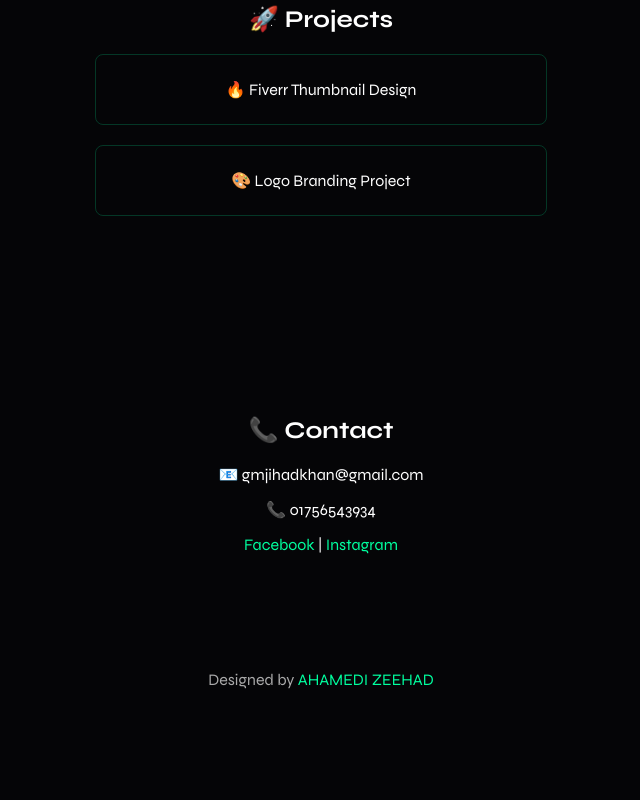
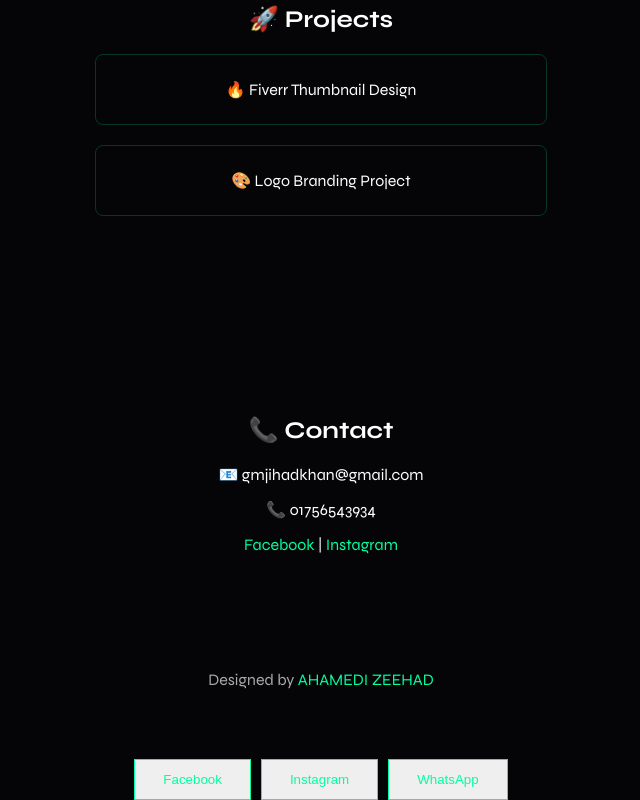
Before and after one commit to zeehadx/zeehadx.github.io, a plain HTML site: page index.html in a window 1280 px wide. Shown: the part 895-1695 px from the top of the page, without its empty margins (319-959 px from the left). Before the commit the page ends 1604 px from the top, so only its background shows below. Drawn offline with Linux system fonts and the light colour scheme.

Commit message:
Update index.html

```diff
--- a/index.html
+++ b/index.html
@@ -193,3 +193,18 @@ type();
 
 </body>
 </html>
+<div style="margin-top:25px; display:flex; gap:10px; justify-content:center; flex-wrap:wrap;">
+
+  <a href="https://www.facebook.com/first.jihad" target="_blank">
+    <button class="btn">Facebook</button>
+  </a>
+
+  <a href="https://www.instagram.com/be_zeehaad" target="_blank">
+    <button class="btn">Instagram</button>
+  </a>
+
+  <a href="https://wa.me/8801756543934" target="_blank">
+    <button class="btn">WhatsApp</button>
+  </a>
+
+</div>
```
